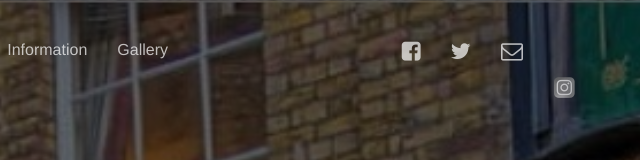
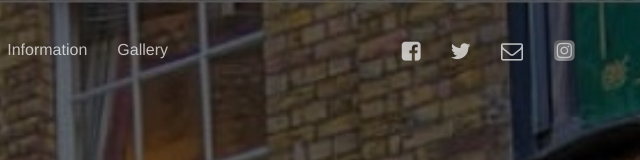
Before and after one commit to thehandandshears/website, a plain HTML site: page ales.html in a window 1280 px wide. Shown: the top 160 px of the page, 619-1259 px from the left. Drawn offline with Linux system fonts and the light colour scheme; a web font is replaced by a local one.

Commit message:
ig button

```diff
--- a/ales.html
+++ b/ales.html
@@ -78,16 +78,28 @@
         </ul>
          <ul class="nav navbar-nav navbar-right">
             <li>
-            <a href="https://www.facebook.com/pages/Hand-and-Shears/160182370665446?nr"><i class="fa fa-facebook-square"></i></a>
+                <a href="https://www.facebook.com/pages/Hand-and-Shears/160182370665446?nr">
+                    <i class="fa fa-facebook-square"></i>
+
+                </a>
             </li>
              <li>
-            <a href="#"><i class="fa fa-twitter"></i></a>
+                <a href="#">
+                    <i class="fa fa-twitter"></i>
+
+                </a>
             </li>
              <li>
-            <a href="mailto:info@thehandandshears.co.uk"><i class="fa fa-envelope-o"></i></a>
+                <a href="mailto:info@thehandandshears.co.uk">
+                    <i class="fa fa-envelope-o"></i>
+
+                </a>
             </li>
       <li>
-            <a href="https://www.instagram.com/handandshearsldn/"><i></i></a><a href="#"><img src="images/instagramSMALL.png"></a>
+                <a href="https://www.instagram.com/handandshearsldn/">
+                    <i <a href="#"><img src="images/instagramSMALL.png"/></i>
+
+                </a>
             </li>
        </ul>
       </div><!-- /.navbar-collapse -->
```
Also changed, not shown: 1 other file. Lines whose indentation alone changed are shown as unchanged.
